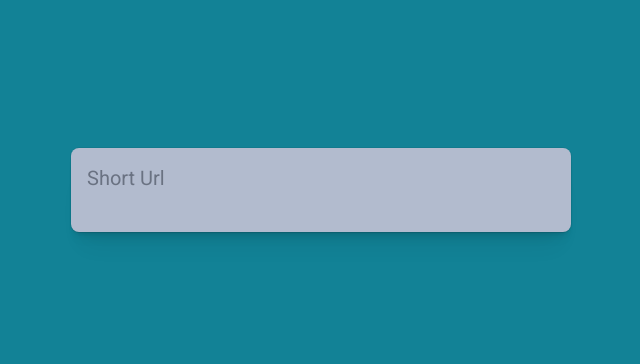
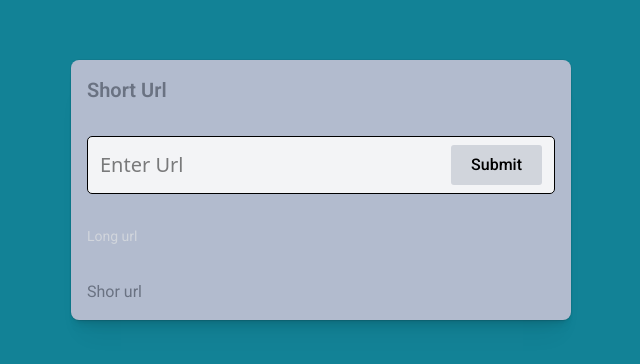
Before and after one commit to moshiurhossain/ShortURLFrontEnd, a React (Vite) app: page / in a window 1280 px wide. Shown: the part 210-574 px from the top of the page, without its empty margins (319-959 px from the left). Built offline with nearby package versions, Linux system fonts and the light colour scheme.

Commit message:
url ui done

```diff
--- a/src/pages/Url.jsx
+++ b/src/pages/Url.jsx
@@ -4,8 +4,13 @@ const Url = () => {
   return (
     <div className='bg-[#128296] h-screen dark:bg-[#2b2929] py-5 flex justify-center items-center'>
         <div className='w-[500px] bg-[#b2bbce] mx-auto p-4 rounded-lg shadow-[0px_0px_0px_1px_rgba(0,0,0,0.06),0px_1px_1px_-0.5px_rgba(0,0,0,0.06),0px_3px_3px_-1.5px_rgba(0,0,0,0.06),_0px_6px_6px_-3px_rgba(0,0,0,0.06),0px_12px_12px_-6px_rgba(0,0,0,0.06),0px_24px_24px_-12px_rgba(0,0,0,0.06)]'>
-            <h2 className='text-xl font-meduim text-gray-500 font-roboto'>Short Url</h2>
-            <input type="text" className=''/>
+            <h2 className=' text-[14px] lg:text-xl font-semibold text-gray-500 font-roboto'>Short Url</h2>
+            <form className='w-full border py-2 px-3 rounded-[5px] mt-8 bg-gray-100 flex justify-between'>
+            <input type="text" className='border-none outline-none lg:text-xl text-[13px]' placeholder='Enter Url'/>
+            <button className='font-roboto font-medium text-[14px] lg:text-[16px] py-2 px-5 bg-gray-300 rounded-[3px]'>Submit</button>
+            </form>
+            <h2 className='font-normal font-roboto text-[12px] lg:text-[14px] text-gray-300 my-8'>Long url</h2>
+             <a target='_blank' className='font-normal font-roboto text-[14px] lg:text-[16px] text-gray-500 ' href="#">Shor url</a>
         </div>
     </div>
   )
```
